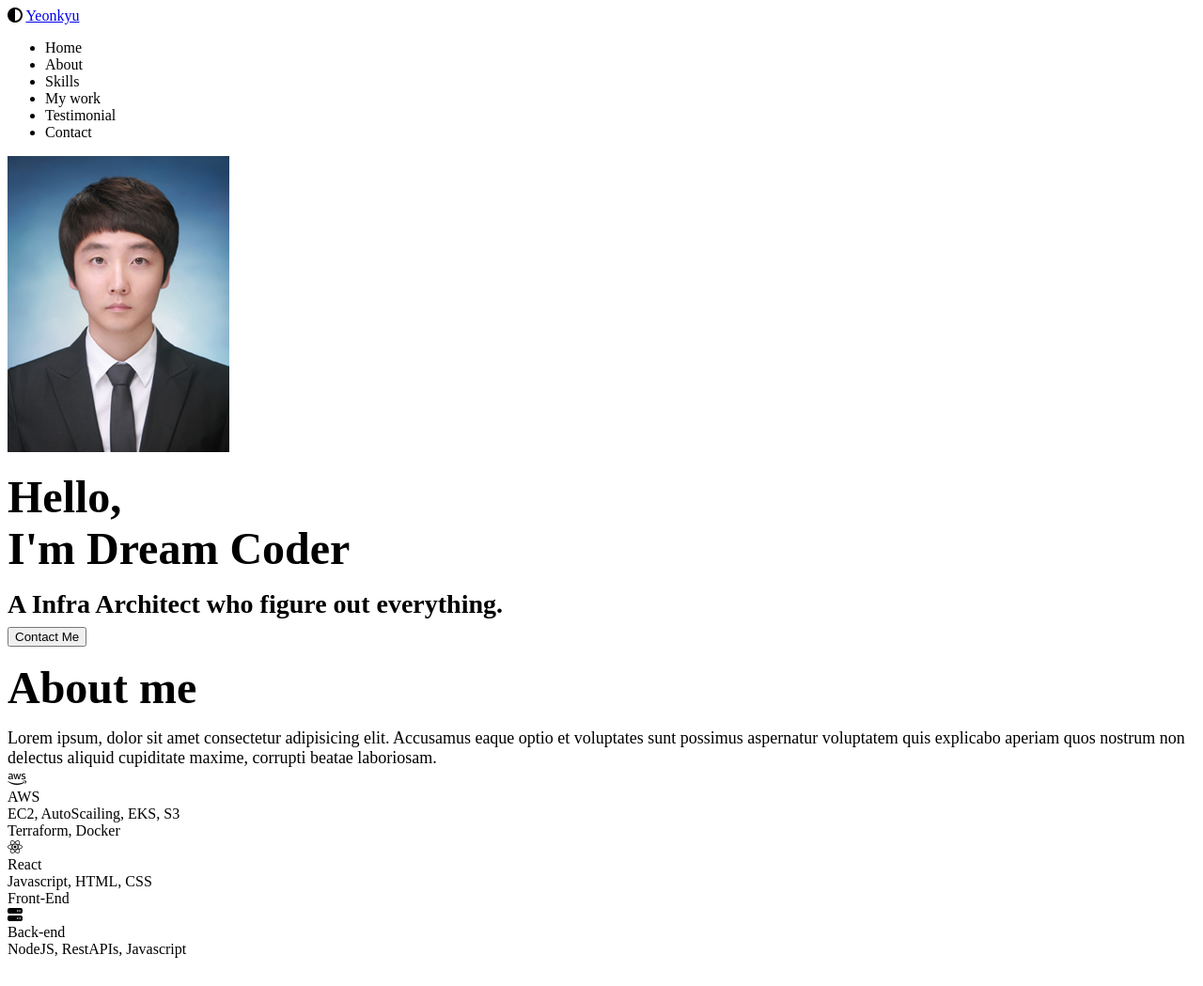
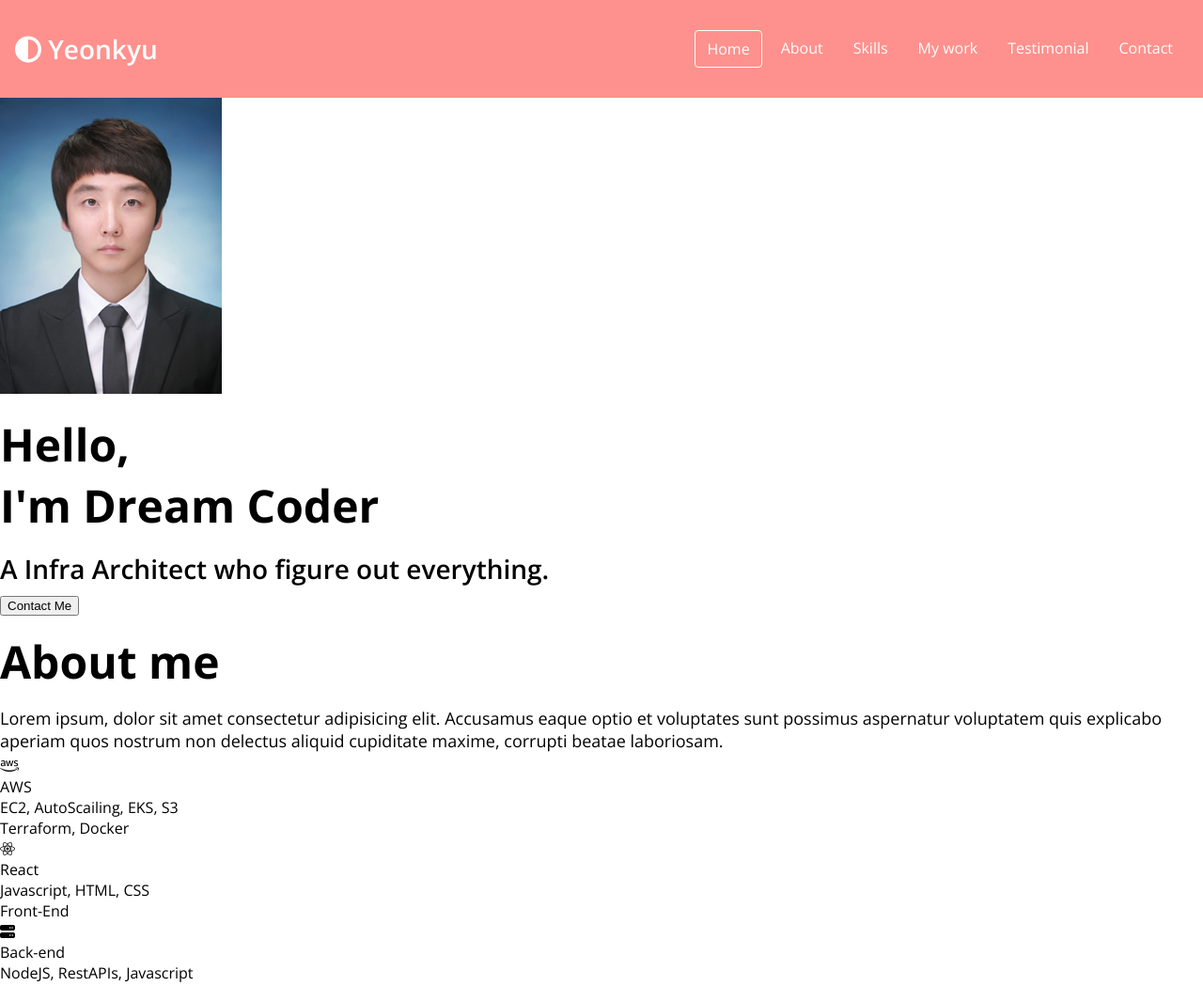
Before and after one commit to yeonkyu-git/portfolio, a plain HTML site: page index.html in a window 1280 px wide. Shown: the top 1049 px of the page at 94% size. Drawn offline with nearby package versions, Linux system fonts and the light colour scheme.

Commit message:
CSS: Navbar

```diff
--- a/index.html
+++ b/index.html
@@ -20,7 +20,7 @@
       <a href="#">Yeonkyu</a>
     </div>
     <ul class="navbar__menu">
-      <li class="navbar__menu__item">Home</li>
+      <li class="navbar__menu__item active">Home</li>
       <li class="navbar__menu__item">About</li>
       <li class="navbar__menu__item">Skills</li>
       <li class="navbar__menu__item">My work</li>
--- a/style.css
+++ b/style.css
@@ -26,11 +26,30 @@
   --weight-bold: 700;
   --weight-semi-bold: 600;
   --weight-regular: 400;
+
+  /* Size */
+  --size-border-radius: 4px;
 }
 
 /* Universla tags */
 * {
   box-sizing: border-box;
+}
+
+body {
+  margin: 0;
+  font-family: "Open Sans", sans-serif;
+  cursor: default;
+}
+
+a {
+  text-decoration: none;
+  color: var(--color-white);
+}
+
+ul {
+  list-style: none;
+  padding-left: 0;
 }
 
 /* Typography */
@@ -62,3 +81,38 @@ p {
   color: var(--color-black);
   margin: 4px 0;
 }
+
+/* Navbar */
+#navbar {
+  display: flex;
+  justify-content: space-between;
+  background-color: var(--color-pink);
+  align-items: center;
+  color: var(--color-white);
+  padding: 16px;
+}
+
+.navbar__menu {
+  display: flex;
+}
+
+.navbar__logo {
+  font-size: var(--font-medium);
+  font-weight: var(--weight-semi-bold);
+}
+
+.navbar__menu__item {
+  padding: 8px 12px;
+  margin: 0 4px;
+  cursor: pointer;
+  border-radius: var(--size-border-radius);
+}
+
+.navbar__menu__item.active {
+  border: 1px solid var(--color-white);
+  border-radius: var(--size-border-radius);
+}
+
+.navbar__menu__item:hover {
+  background-color: var(--color-dark-pink);
+}
```
